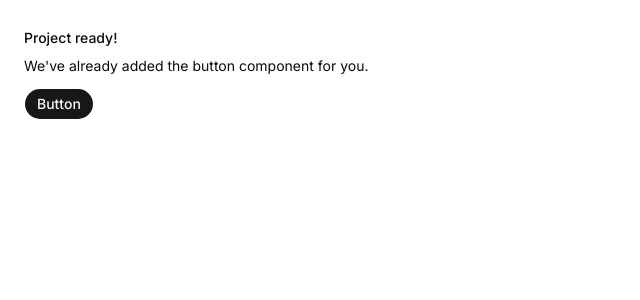
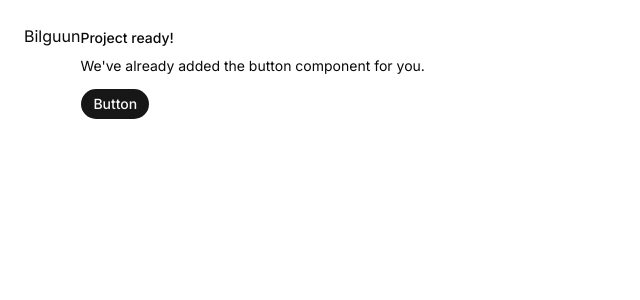
Before and after one commit to BilguunBttgs/4b-team-project, a Next.js app in the folder frontend/: page / in a window 1280 px wide. Shown: the top 300 px of the page, without its empty margins (0-640 px from the left). Built offline with nearby package versions, Linux system fonts and the light colour scheme.

Commit message:
added name

```diff
--- a/frontend/app/page.tsx
+++ b/frontend/app/page.tsx
@@ -3,6 +3,7 @@ import { Button } from "@/components/ui/button"
 export default function Page() {
   return (
     <div className="flex min-h-svh p-6">
+      Bilguun
       <div className="flex max-w-md min-w-0 flex-col gap-4 text-sm leading-loose">
         <div>
           <h1 className="font-medium">Project ready!</h1>
```
